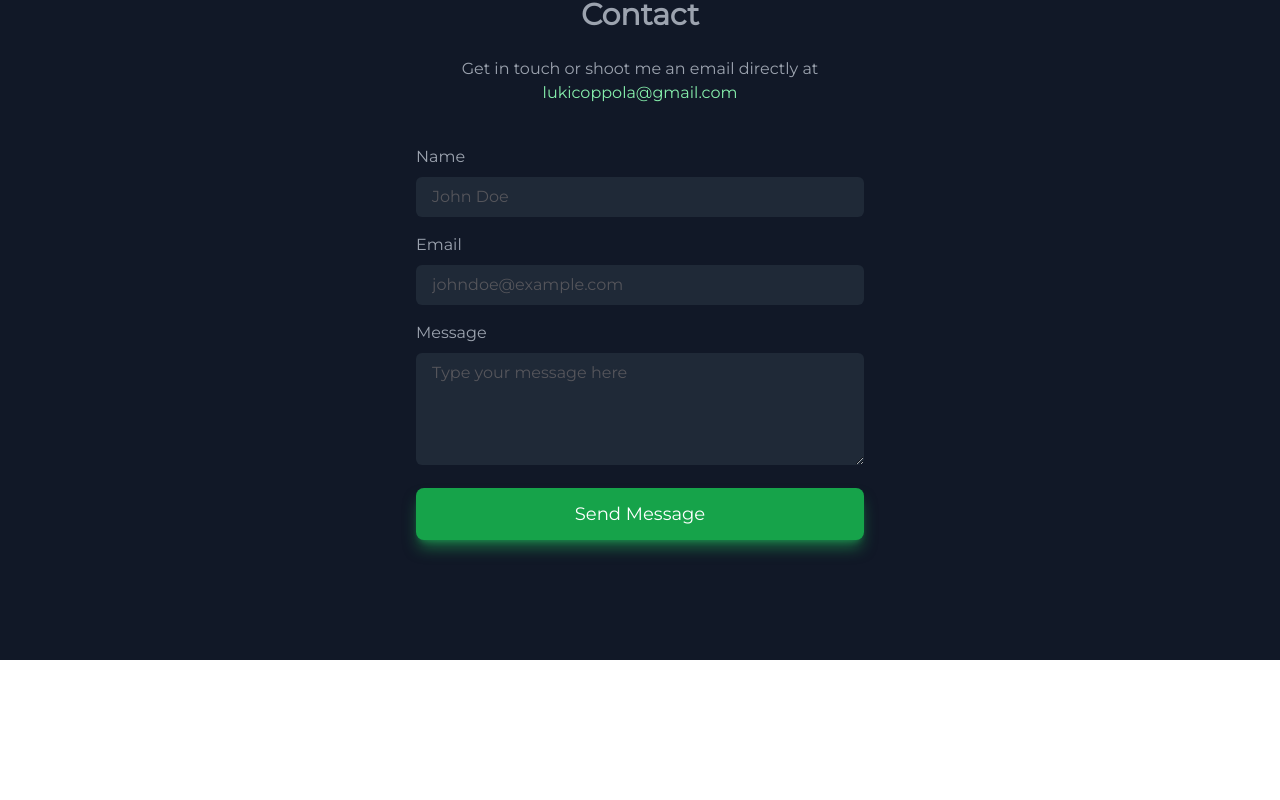
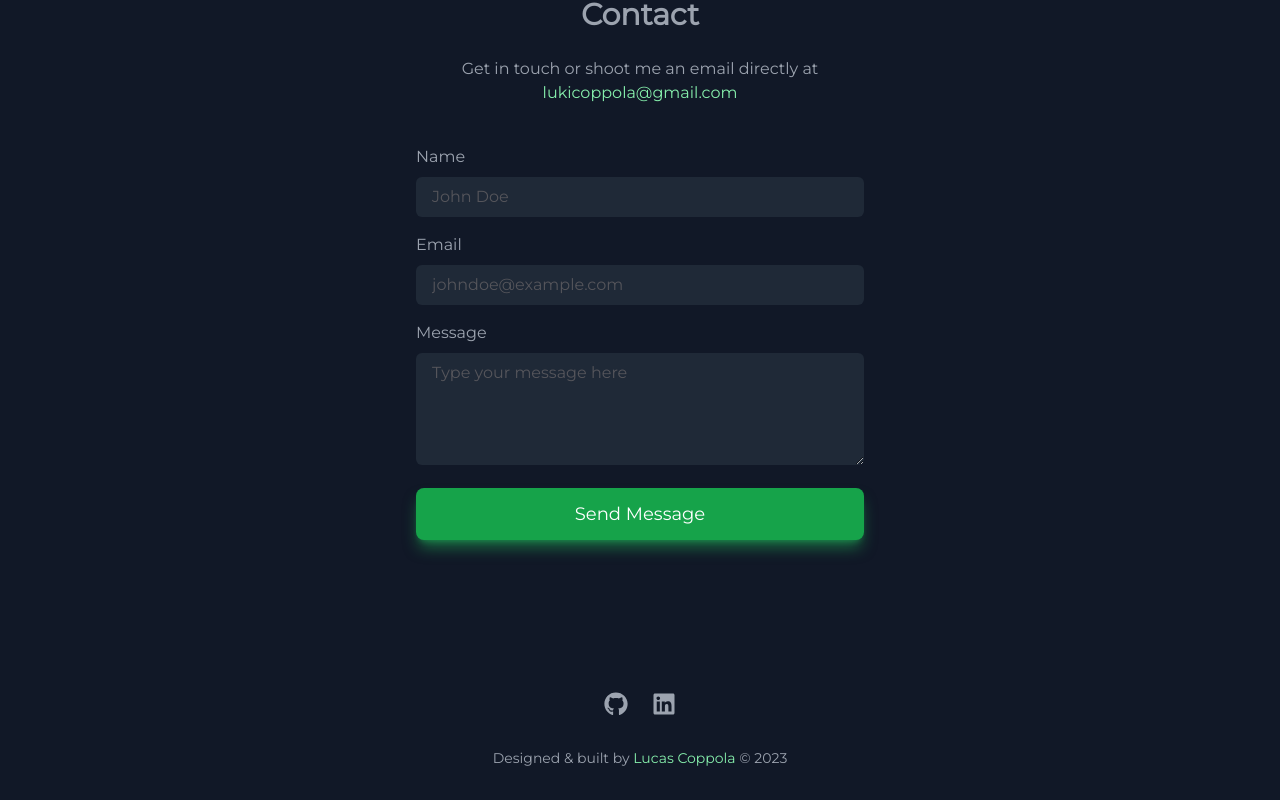
Before and after one commit to LucasCoppola/Portfolio-og, a React (Vite) app: page / in a window 1280 px wide. Shown: the part 2136-2936 px from the top of the page. Before the commit the page ends 2796 px from the top, so only its background shows below. Built offline with nearby package versions, Linux system fonts and the light colour scheme.

Commit message:
added footer

```diff
--- a/src/App.jsx
+++ b/src/App.jsx
@@ -4,6 +4,7 @@ import Landing from './components/Landing'
 import Contact from './components/Contact'
 import Navbar from './components/Navbar'
 import Projects from './components/Projects'
+import Footer from './components/Footer'
 
 const App = () => {
 	return (
@@ -13,6 +14,7 @@ const App = () => {
 			<About />
 			<Projects />
 			<Contact />
+			<Footer />
 		</main>
 	)
 }
--- /dev/null
+++ b/src/components/Footer.jsx
@@ -0,0 +1,36 @@
+import React from 'react'
+import { FaGithub, FaLinkedin } from 'react-icons/fa'
+
+function Footer() {
+	return (
+		<footer className="bg-gray-900 py-8">
+			<div className="mx-auto max-w-screen-xl px-4 sm:px-6 lg:px-8">
+				<div className="flex justify-center space-x-6">
+					<a
+						href="https://github.com/LucasCoppola"
+						target="_blank"
+						rel="noopener noreferrer"
+						className="text-gray-400 transition-colors duration-300 hover:text-white"
+					>
+						<span className="sr-only">GitHub</span>
+						<FaGithub className="h-6 w-6" />
+					</a>
+					<a
+						href="https://linkedin.com/in/lucas-coppola-1805ab226"
+						target="_blank"
+						rel="noopener noreferrer"
+						className="text-gray-400 transition-colors duration-300 hover:text-white"
+					>
+						<span className="sr-only">LinkedIn</span>
+						<FaLinkedin className="h-6 w-6" />
+					</a>
+				</div>
+				<p className="mt-8 text-center text-sm text-gray-400">
+					Designed &amp; built by <span className="text-green-300">Lucas Coppola</span> © 2023
+				</p>
+			</div>
+		</footer>
+	)
+}
+
+export default Footer
```
